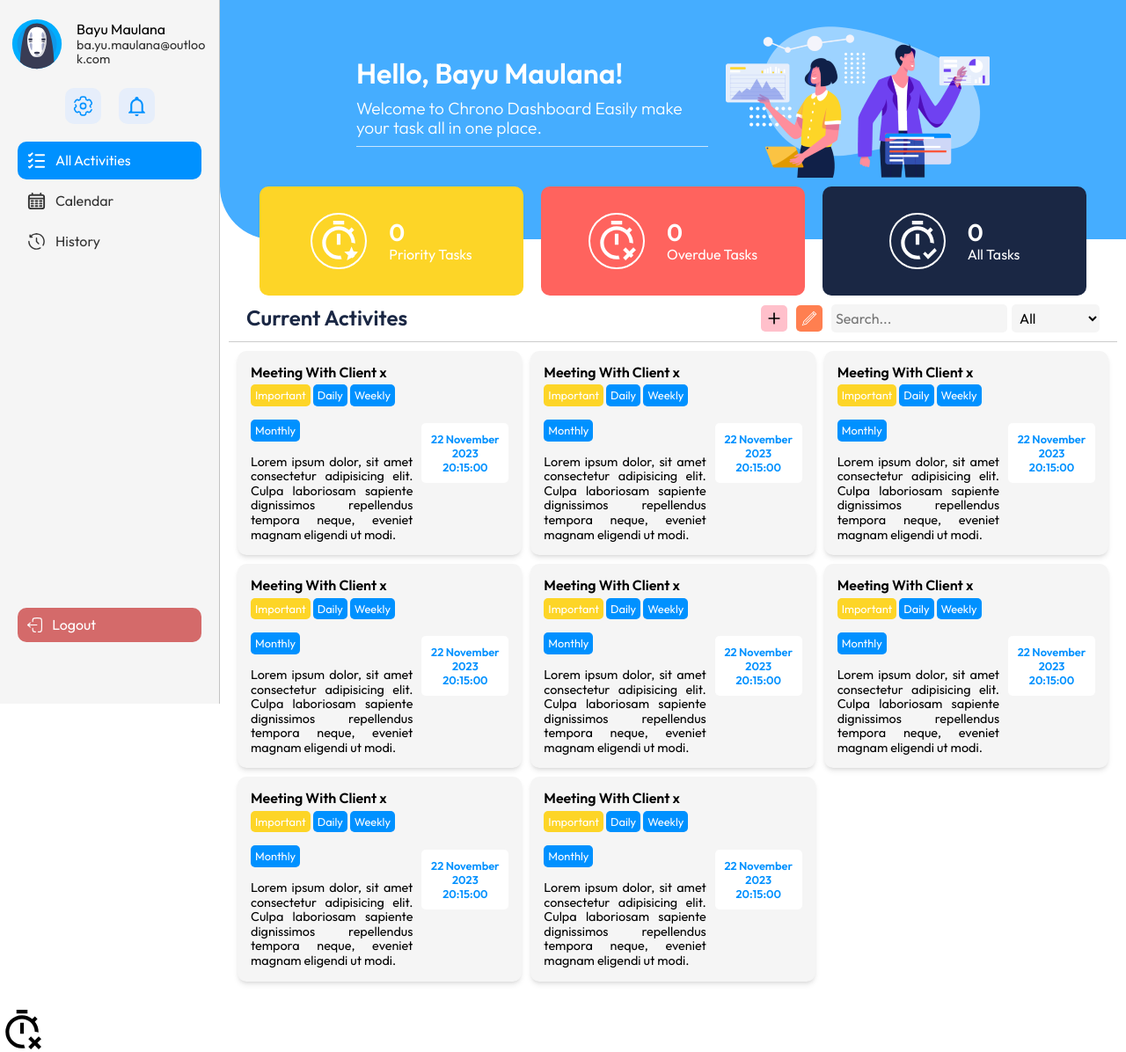
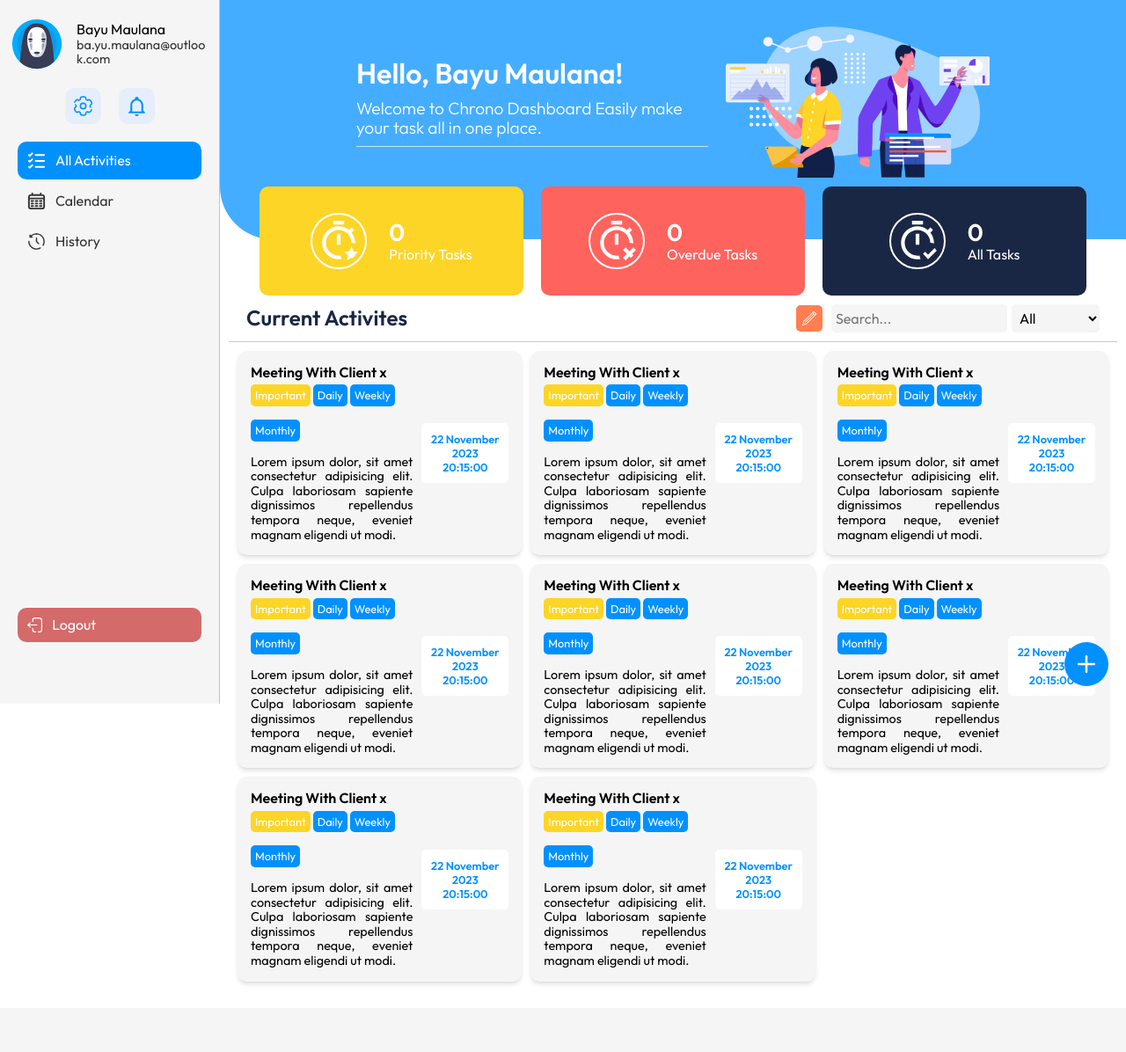
Before and after one commit to bayuzzs/Time-Management-Assistant, a PHP site: page /dashboard.html in a window 1280 px wide. Shown: the whole page at 88% size. After the commit the page ends 1118 px from the top, so only its background shows below. Run offline with PHP 8.4, Linux system fonts and the light colour scheme.

Commit message:
changing button for adding activity to fixed

```diff
--- a/assets/css/dashboard.css
+++ b/assets/css/dashboard.css
@@ -236,6 +236,20 @@ body {
   padding-inline: 10px;
   padding-bottom: 20px;
 }
+.activity__add {
+  position: fixed;
+  right: 20px;
+  bottom: 20px;
+  padding: 5px;
+  border-radius: 100%;
+  cursor: pointer;
+}
+.activity__add {
+  background-color: var(--main-color);
+}
+.activity__add:hover {
+  opacity: 0.7;
+}
 .activity__heading {
   display: flex;
   justify-content: space-between;
@@ -260,18 +274,13 @@ body {
   align-items: center;
   gap: 5px;
 }
-.activity__heading-action-add,
 .activity__heading-action-edit {
   padding: 5px;
   border-radius: 5px;
   cursor: pointer;
 }
-.activity__heading-action-add:hover,
 .activity__heading-action-edit:hover {
   opacity: 0.8;
-}
-.activity__heading-action-add {
-  background-color: pink;
 }
 .activity__heading-action-edit {
   background-color: var(--color-edit);
@@ -432,6 +441,9 @@ body {
     font-size: 1.5rem;
     margin-bottom: 0;
   }
+  .activity__add {
+    padding: 10px;
+  }
   .activity__content {
     grid-template-columns: auto auto;
     gap: 10px;
--- a/dashboard.html
+++ b/dashboard.html
@@ -64,7 +64,7 @@
       <nav class="sidebar__menu__list">
         <ul>
           <li>
-            <a href="#" class="active">
+            <a href="/dashboard.html" class="active">
               <svg width="23px" viewBox="0 0 24 24" fill="currentColor" xmlns="http://www.w3.org/2000/svg">
                 <g id="SVGRepo_bgCarrier" stroke-width="0"></g>
                 <g id="SVGRepo_tracerCarrier" stroke-linecap="round" stroke-linejoin="round"></g>
@@ -90,7 +90,7 @@
             </a>
           </li>
           <li>
-            <a href="#">
+            <a href="/calendar.html">
               <svg width="23px" viewBox="0 0 24 24" fill="none" xmlns="http://www.w3.org/2000/svg">
                 <g id="SVGRepo_bgCarrier" stroke-width="0"></g>
                 <g id="SVGRepo_tracerCarrier" stroke-linecap="round" stroke-linejoin="round"></g>
@@ -104,7 +104,7 @@
             </a>
           </li>
           <li>
-            <a href="#">
+            <a href="/history.html">
               <svg width="23px" viewBox="0 0 24 24" fill="none" xmlns="http://www.w3.org/2000/svg">
                 <g id="SVGRepo_bgCarrier" stroke-width="0"></g>
                 <g id="SVGRepo_tracerCarrier" stroke-linecap="round" stroke-linejoin="round"></g>
@@ -164,12 +164,12 @@
       </div>
     </div>
     <div class="activity">
+      <button href="#" class="activity__add" title="add">
+        <img src="./assets/images/dashboard/add.svg">
+      </button>
       <div class="activity__heading">
         <p class="activity__heading-text">Current Activites</p>
         <div class="activity__heading-action">
-          <a href="#" class="activity__heading-action-add">
-            <img src="./assets/images/dashboard/add.svg">
-          </a>
           <button class="activity__heading-action-edit" onclick="toggleEdit()">
             <img src="./assets/images/dashboard/edit.svg">
           </button>
@@ -434,10 +434,5 @@
   <!-- Main end -->
   <script src="./assets/js/dashboard.js"></script>
 </body>
-<svg xmlns="http://www.w3.org/2000/svg" width="50" height="50" viewBox="0 0 24 24">
-  <rect x="0" y="0" width="24" height="24" fill="none" stroke="none" />
-  <path fill="currentColor"
-    d="M13.08 19.91c.1.69.32 1.34.63 1.92c-.55.11-1.12.17-1.71.17a9 9 0 0 1 0-18c2.12 0 4.07.74 5.62 2l1.42-1.44c.51.44.96.9 1.41 1.41l-1.42 1.42A8.963 8.963 0 0 1 21 13v.35c-.64-.22-1.3-.35-2-.35c0-3.87-3.13-7-7-7s-7 3.13-7 7s3.13 7 7 7c.37 0 .72-.04 1.08-.09M11 14h2V8h-2v6m4-13H9v2h6V1m7.54 15.88l-1.42-1.41L19 17.59l-2.12-2.12l-1.41 1.41L17.59 19l-2.12 2.12l1.41 1.42L19 20.41l2.12 2.13l1.42-1.42L20.41 19l2.13-2.12Z" />
-</svg>
 
 </html>
```
Also changed, not shown: assets/images/dashboard/add.svg.
